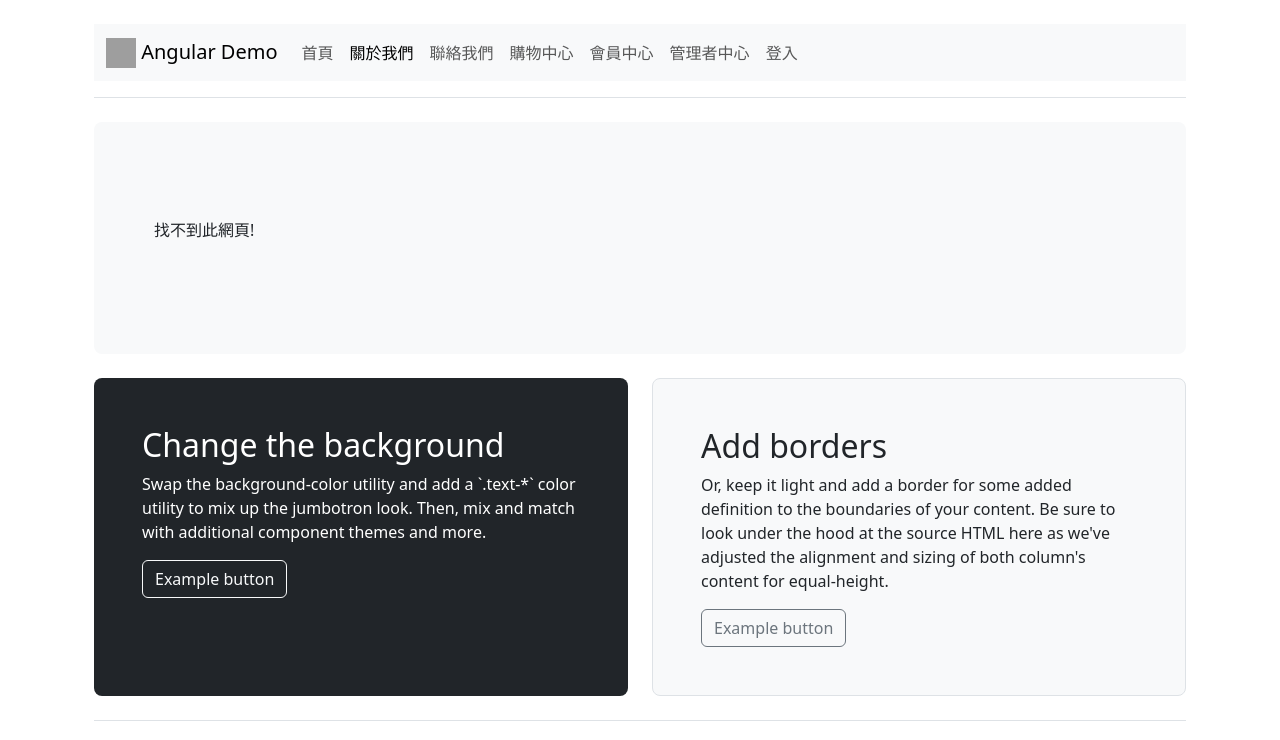
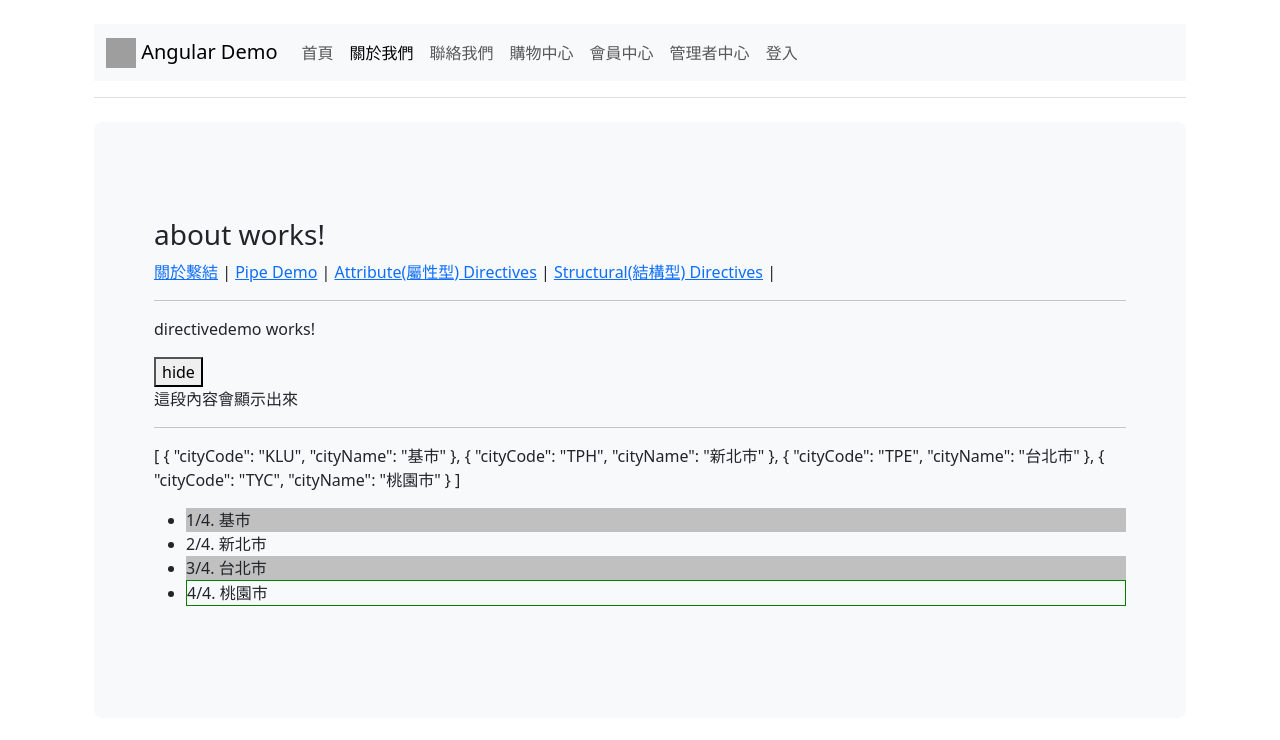
Before and after one commit to HsiaoHungWang/AngularDemo, an Angular app in the folder my-app/: page /about/directive in a window 1280 px wide. Shown: the top 740 px of the page. Built offline with nearby package versions, Linux system fonts and the light colour scheme; grey boxes are pictures that could not be loaded.

Commit message:
Structural(結構型) Directives

```diff
--- a/my-app/src/app/about/about.component.html
+++ b/my-app/src/app/about/about.component.html
@@ -1,6 +1,7 @@
 <h3>about works!</h3>
-<a routerLink="/about/goal"  routerLinkActive="active">公司目標</a> |
-<a routerLink="/about/award" routerLinkActive="active">得獎紀錄</a> |
-<a routerLink="/about/history" routerLinkActive="active">歷史</a> |
+<a routerLink="/about/goal"  routerLinkActive="active">關於繫結</a> |
+<a routerLink="/about/award" routerLinkActive="active">Pipe Demo</a> |
+<a routerLink="/about/history" routerLinkActive="active">Attribute(屬性型) Directives</a> |
+<a routerLink="/about/directive" routerLinkActive="active">Structural(結構型)  Directives</a> |
 <hr />
 <router-outlet></router-outlet>
--- a/my-app/src/app/app-routing.module.ts
+++ b/my-app/src/app/app-routing.module.ts
@@ -14,6 +14,7 @@ import { ChangepasswordComponent } from './changepassword/changepassword.compone
 import { ProductsComponent } from './products/products.component';
 import { ProductdetailsComponent } from './productdetails/productdetails.component';
 import { LoginComponent } from './login/login.component';
+import { DirectivedemoComponent } from './directivedemo/directivedemo.component';
 
 
 //URL > Component
@@ -25,7 +26,8 @@ const routes: Routes = [
     {path:'', component:GoalComponent},
     {path:'goal', component:GoalComponent}, //http://localhost/about/goal
     {path:'award', component:AwardComponent},
-    {path:'history', component:HistoryComponent}
+    {path:'history', component:HistoryComponent},
+    {path:'directive', component:DirectivedemoComponent}
 
   ]},
   {path:'contact',component:ContactComponent,title:'聯絡我們'},
--- a/my-app/src/app/app.module.ts
+++ b/my-app/src/app/app.module.ts
@@ -1,7 +1,7 @@
 import { NgModule } from '@angular/core';
 import { BrowserModule } from '@angular/platform-browser';
 import { registerLocaleData } from '@angular/common';
-import localeTw from '@angular/common/locales/zh';
+import localeTw from '@angular/common/locales/zh-Hant';
 import localeJa from '@angular/common/locales/ja';
 import localeKo from '@angular/common/locales/ko';
 
@@ -30,6 +30,7 @@ import { LoginComponent } from './login/login.component';
 import { ChildComponent } from './child/child.component';
 import { TruncatePipe } from './truncate.pipe';
 import { CardmaskPipe } from './cardmask.pipe';
+import { DirectivedemoComponent } from './directivedemo/directivedemo.component';
 
 
 
@@ -57,7 +58,8 @@ import { CardmaskPipe } from './cardmask.pipe';
     LoginComponent,
     ChildComponent,
     TruncatePipe,
-    CardmaskPipe
+    CardmaskPipe,
+    DirectivedemoComponent
   ],
   imports: [
     BrowserModule,
--- /dev/null
+++ b/my-app/src/app/directivedemo/directivedemo.component.css
@@ -0,0 +1,7 @@
+.even{
+    background-color: silver;
+}
+
+.last{
+    border:1px solid green;
+}
--- /dev/null
+++ b/my-app/src/app/directivedemo/directivedemo.component.html
@@ -0,0 +1,11 @@
+<p>directivedemo works!</p>
+<button (click)="show=!show">{{show? "hide":"show"}}</button>
+<div *ngIf="show;else elseBlock">這段內容會顯示出來</div>
+<ng-template #elseBlock><div>這裡也有一段內容</div></ng-template>
+<hr />
+<p>{{ cities | json }}</p>
+<ul>
+    <!-- <li>{{ cities[0] | json }} {{cities[0].cityName}}</li> -->
+    <li *ngFor="let city of cities;index as i;count as total;even as isEven;last as isLast"
+    [ngClass]="{even:isEven,last:isLast}">{{i+1}}/{{total}}. {{city.cityName}}</li>
+</ul>
--- /dev/null
+++ b/my-app/src/app/directivedemo/directivedemo.component.ts
@@ -0,0 +1,18 @@
+import { Component } from '@angular/core';
+
+@Component({
+  selector: 'app-directivedemo',
+  templateUrl: './directivedemo.component.html',
+  styleUrls: ['./directivedemo.component.css']
+})
+export class DirectivedemoComponent {
+  show:boolean = true;
+
+  cities:any = [
+    {"cityCode":"KLU", "cityName":"基市"},
+    {"cityCode":"TPH", "cityName":"新北市"},
+    {"cityCode":"TPE", "cityName":"台北市"},
+    {"cityCode":"TYC", "cityName":"桃園市"}
+
+  ]
+}
--- a/my-app/src/app/history/history.component.css
+++ b/my-app/src/app/history/history.component.css
@@ -16,5 +16,5 @@
 }
 
 .italicStyle{
-font-style:italic;
+   font-style:italic;
 }
```
Also changed, not shown: 1 other file (tests, documents, lock files or other folders).
